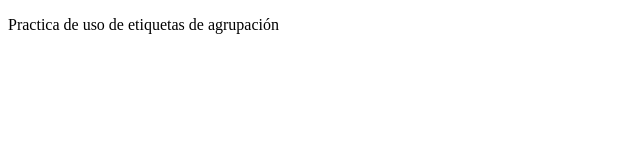
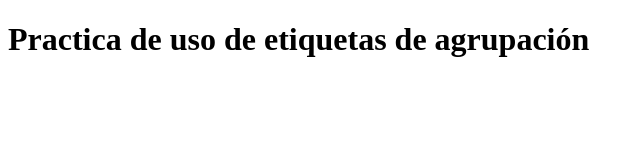
Before and after one commit to SanchezITCH/progwebi6u, a plain HTML site: page practica_etiquetasagrupacion/index.html in a window 1280 px wide. Shown: the whole page, without its empty margins (0-644 px from the left). Drawn offline with Linux system fonts and the light colour scheme.

Commit message:
Cambiado el <p> a <h1>

```diff
--- a/practica_etiquetasagrupacion/index.html
+++ b/practica_etiquetasagrupacion/index.html
@@ -6,5 +6,5 @@
   <meta name="viewport" content="width=device-width, initial-scale=1.0">
 </head>
 <body>
-<p>Practica de uso de etiquetas de agrupación</p>
+<h1>Practica de uso de etiquetas de agrupación</h1>
 </body>
```
